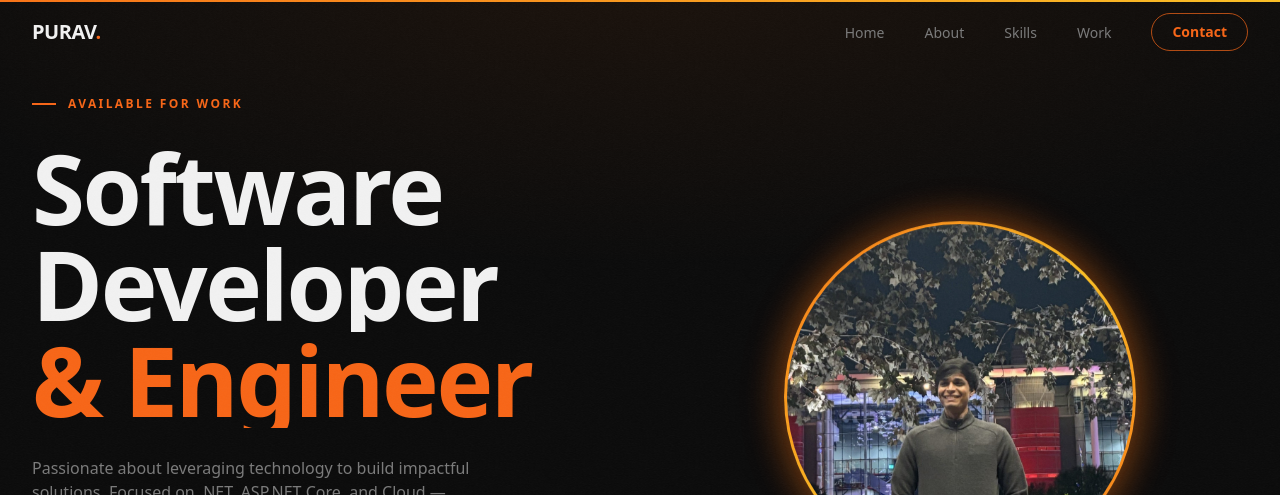
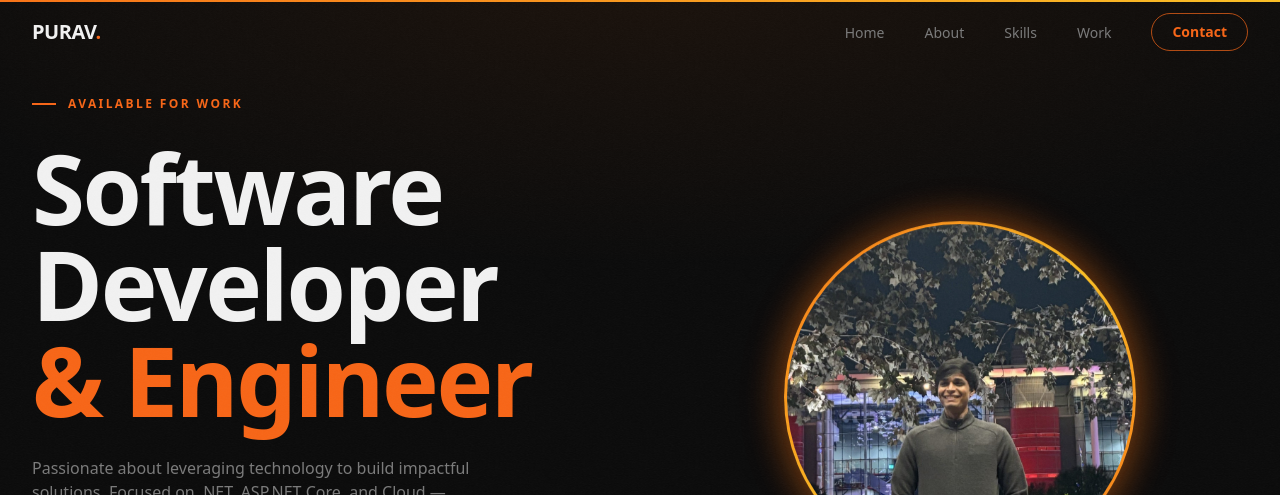
Before and after one commit to pixelpix13/portfolio-website, a React (Vite) app: page / in a window 1280 px wide. Shown: the top 495 px of the page. Built offline with nearby package versions, Linux system fonts and the light colour scheme.

Commit message:
fix: adjust headline line spacing in Hero component to prevent clipping of descenders

```diff
--- a/src/components/sections/Hero.tsx
+++ b/src/components/sections/Hero.tsx
@@ -15,7 +15,8 @@ function HeadlineLine({
   className?: string;
 }) {
   return (
-    <span className="block overflow-hidden">
+    /* Extra bottom padding so descenders (g, y, p) aren't clipped by overflow-hidden */
+    <span className="block overflow-hidden pb-[0.18em] -mb-[0.18em]">
       <motion.span
         className={`block ${className}`}
         initial={{ y: '110%' }}
@@ -70,7 +71,7 @@ export function Hero() {
 
             {/* Headline */}
             <div>
-              <h1 className="text-5xl sm:text-6xl md:text-6xl lg:text-7xl xl:text-8xl font-black leading-[0.95] tracking-tight">
+              <h1 className="text-5xl sm:text-6xl md:text-6xl lg:text-7xl xl:text-8xl font-black leading-[1.05] tracking-tight">
                 <HeadlineLine delay={0.25} className="text-foreground">
                   Software
                 </HeadlineLine>
```
